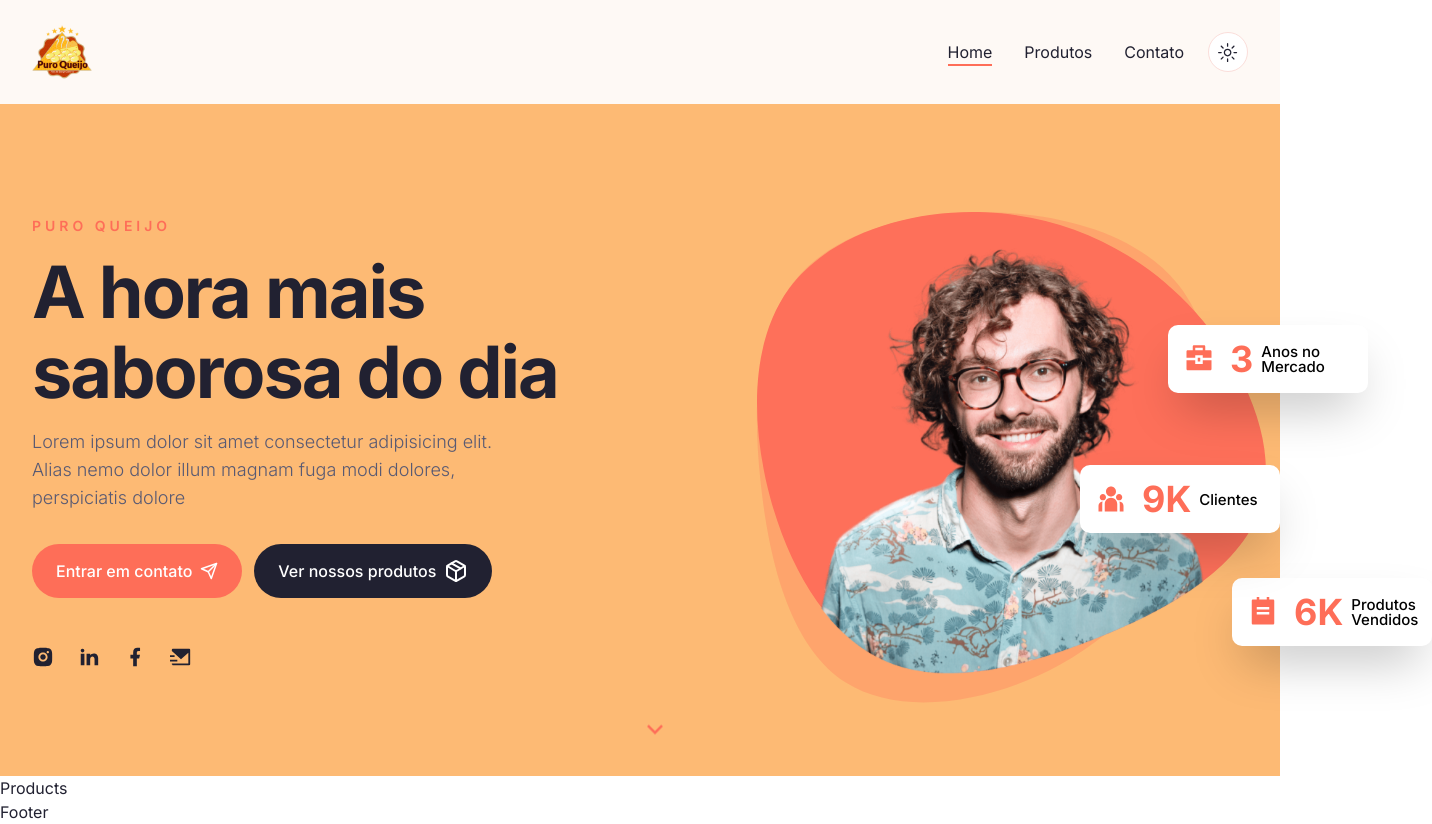
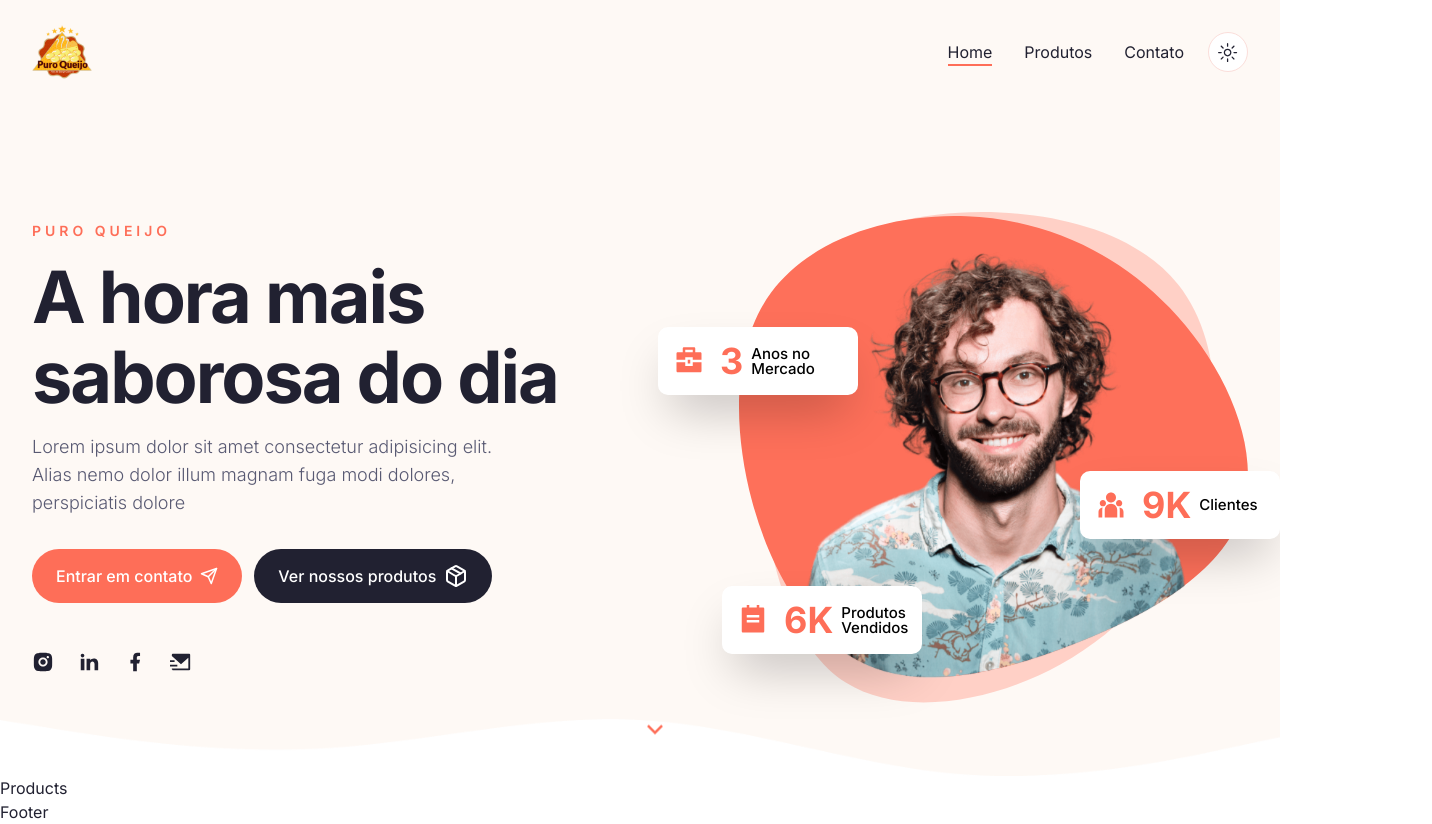
Before and after one commit to devPrates/mvp-puro-queijo, a Next.js app: page / in a window 1280 px wide. Shown: the whole page, 1432 px wide, since content can reach past the window. Built offline with nearby package versions, Linux system fonts and the light colour scheme.

Commit message:
Hero section bug resolution

```diff
--- a/components/hero/page.jsx
+++ b/components/hero/page.jsx
@@ -11,7 +11,7 @@ import BadgeHero from "./Badge"
 
 const Hero = () => {
     return (
-        <section className="py-12 xl:py:24 h-[84vh] xl:pt-28 bg-orange-300 dark:bg-gray-800">
+        <section className="py-12 xl:py-24 h-[84vh] xl:pt-28 bg-hero bg-no-repeat bg-bottom bg-cover dark:bg-none">
             <div className="container mx-auto">
                 <div className="flex justify-between gap-x-8">
                     {/* text */}
@@ -59,12 +59,12 @@ const Hero = () => {
                             endCountText='K'
                             badgeText='Clientes'
                         />
-                        <div className="bg-hero_shape2_light dark:bg-hero_shape2_dark w-[500px] h-[500px] bg-no-repeat absolute -top-1 -right-2" >
+                        <div className="bg-hero_shape2_light dark:bg-hero_shape2_dark w-[500px] h-[500px] bg-no-repeat absolute -top-1 -right-2" ></div>
                             <HeroImage
                                 imgSrc='/hero/developer.png'
                                 containerStyles='bg-hero_shape w-[510px] h-[462px] bg-no-repeat relative bg-bottom'
                             />
-                        </div>
+
                     </div>
                 </div>
                 <div className="hidden md:flex absolute left-2/4 bottom-44 xl:bottom-12 animate-bounce">
```
